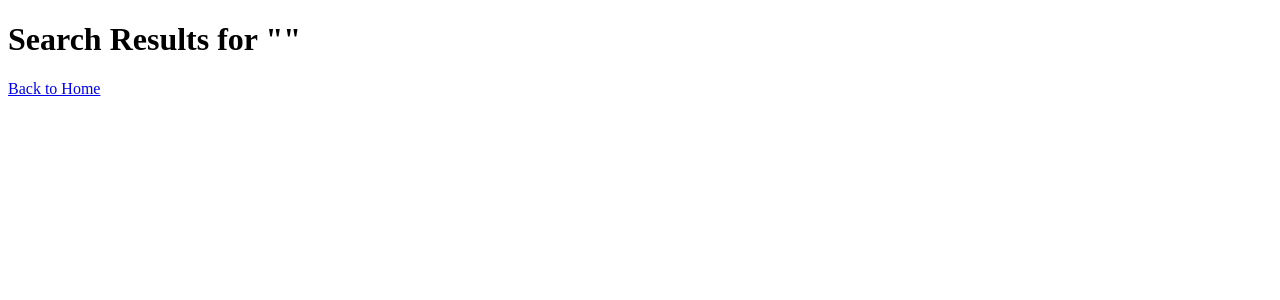
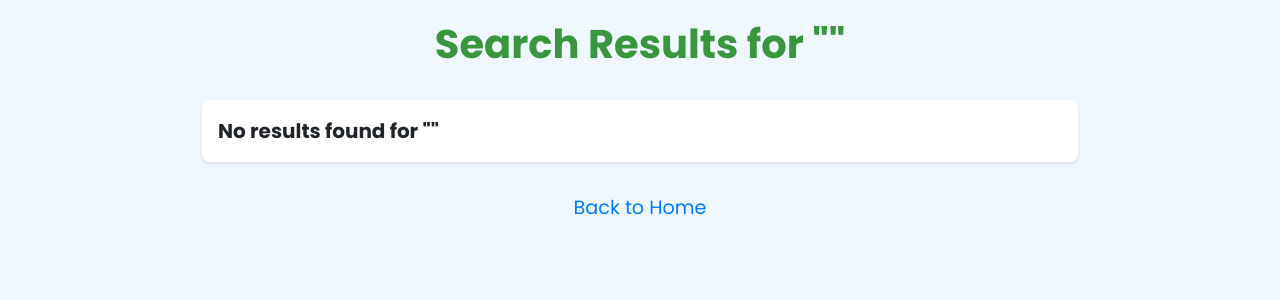
Before and after one commit to laurakuehl/AI_and_Web, a Flask app: page /search in a window 1280 px wide. Shown: the top 300 px of the page. Run offline with Flask 3, Linux system fonts and the light colour scheme.

Commit message:
added htmls for basic design

```diff
--- a/Task2/week2/myfirstwebapp.py
+++ b/Task2/week2/myfirstwebapp.py
@@ -11,12 +11,7 @@ ix = open_dir(index_dir)
 @app.route("/")
 def home():
     """Display search form."""
-    return """
-        <form action="/search" method="get">
-            <input type="text" name="q" placeholder="Search for...">
-            <button type="submit">Search</button>
-        </form>
-    """
+    return render_template("home.html")
 
 @app.route("/search")
 def search():
--- a/Task2/week2/templates/search.html
+++ b/Task2/week2/templates/search.html
@@ -1,17 +1,80 @@
 <!DOCTYPE html>
-<html>
+<html lang="de">
 <head>
+    <meta charset="UTF-8">
+    <meta name="viewport" content="width=device-width, initial-scale=1.0">
     <title>Search Results</title>
+    <link href="https://cdn.jsdelivr.net/npm/bootstrap@5.3.0-alpha1/dist/css/bootstrap.min.css" rel="stylesheet">
+    <link href="https://fonts.googleapis.com/css2?family=Poppins:wght@400;700&display=swap" rel="stylesheet">
+    <style>
+        body {
+            background-color: #f0f8ff;
+            font-family: 'Poppins', sans-serif;
+            padding-top: 20px;
+        }
+        .container {
+            width: 100%;
+            max-width: 900px;
+            margin: 0 auto;
+        }
+        h1 {
+            font-size: 2.5rem;
+            font-weight: 700;
+            color: #38963c;
+            text-align: center;
+            margin-bottom: 2rem;
+        }
+        .results-list {
+            list-style: none;
+            padding-left: 0;
+        }
+        .result-item {
+            background-color: #fff;
+            padding: 1rem;
+            margin-bottom: 1rem;
+            border-radius: 8px;
+            box-shadow: 0 2px 4px rgba(0, 0, 0, 0.1);
+        }
+        .result-item a {
+            text-decoration: none;
+            color: #007bff;
+            font-size: 1.25rem;
+            font-weight: 600;
+        }
+        .result-item a:hover {
+            color: #0056b3;
+        }
+        .back-btn {
+            display: block;
+            text-align: center;
+            margin-top: 2rem;
+            font-size: 1.2rem;
+            color: #007bff;
+            text-decoration: none;
+        }
+        .back-btn:hover {
+            color: #0056b3;
+        }
+    </style>
 </head>
 <body>
+    <div class="container">
         <h1>Search Results for "{{ query }}"</h1>
-    <ul>
+        <ul class="results-list">
             {% for result in results %}
-        <li>
+                <li class="result-item">
                     <a href="{{ result['url'] }}">{{ result['title'] }}</a>
+                </li>
+            {% else %}
+                <li class="result-item">
+                    <a>No results found for "{{ query }}"</a>
                 </li>
             {% endfor %}
         </ul>
-    <a href="/">Back to Home</a>
+        <a href="/" class="back-btn">Back to Home</a>
+    </div>
+
+    <script src="https://cdn.jsdelivr.net/npm/@popperjs/core@2.11.6/dist/umd/popper.min.js"></script>
+    <script src="https://cdn.jsdelivr.net/npm/bootstrap@5.3.0-alpha1/dist/js/bootstrap.min.js"></script>
 </body>
 </html>
```
Also changed, not shown: Task2/week2/templates/home.html (added, +65 -0 lines). Lines whose indentation alone changed are shown as unchanged.
